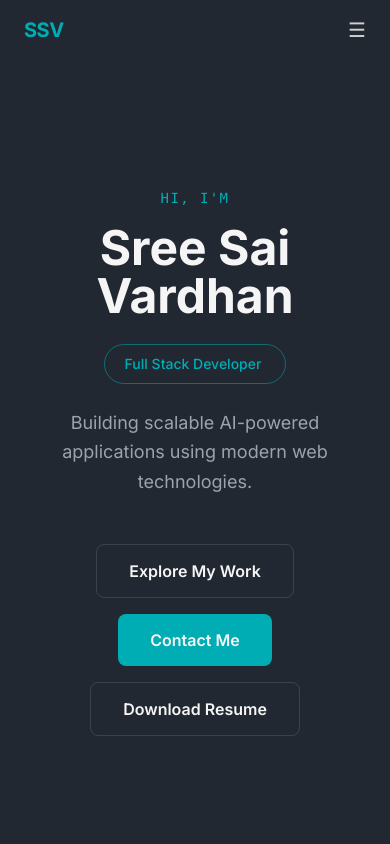
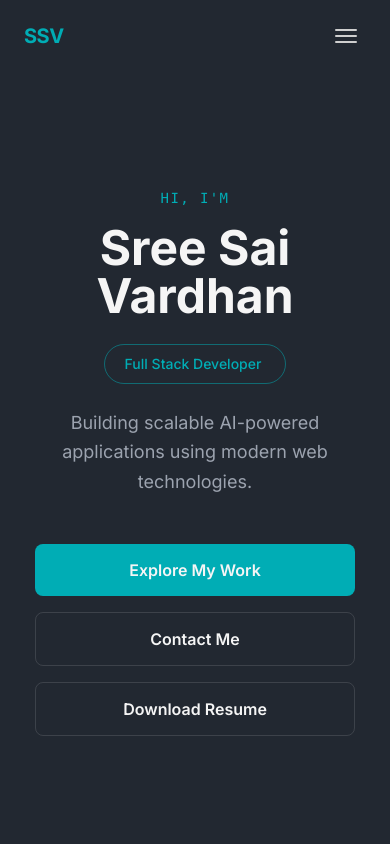
Before and after one commit to sreesaivardhan/portfolio, a React (Vite) app: page / in a window 390 px wide. Shown: the top 844 px of the page. Built offline with nearby package versions, Linux system fonts and the light colour scheme.

Commit message:
Ui mobile polish

```diff
--- a/src/components/Hero.jsx
+++ b/src/components/Hero.jsx
@@ -41,7 +41,7 @@ export default function Hero() {
       className="min-h-screen flex items-center justify-center px-6 pt-20"
       style={{ background: '#222831' }}
     >
-      <div className="max-w-4xl mx-auto text-center">
+      <div className="max-w-4xl mx-auto text-center w-full">
         <p className="text-sm font-mono tracking-widest mb-4" style={{ color: '#00ADB5' }}>
           HI, I'M
         </p>
@@ -65,11 +65,29 @@ export default function Hero() {
           {personalInfo.tagline}
         </p>
 
-        <div className="flex flex-wrap justify-center gap-4">
-          {/* Primary CTA */}
+        {/*
+          Button layout:
+          • Mobile  → stack vertically, each button full-width
+          • Desktop → side by side in a row
+          All three buttons share identical dimensions (py-3.5, same font/radius).
+        */}
+        <div className="flex flex-col sm:flex-row sm:flex-wrap sm:justify-center gap-4 w-full sm:w-auto mx-auto max-w-xs sm:max-w-none">
+
+          {/* ── PRIMARY CTA ── */}
           <a
             href="#projects"
-            className="px-8 py-3.5 font-semibold rounded-lg transition-all duration-200"
+            className="flex items-center justify-center px-8 py-3.5 font-semibold rounded-lg transition-all duration-200 text-center"
+            style={{ background: '#00ADB5', color: '#F5F5F5' }}
+            onMouseEnter={e => { e.currentTarget.style.background = '#0BC5D1' }}
+            onMouseLeave={e => { e.currentTarget.style.background = '#00ADB5' }}
+          >
+            Explore My Work
+          </a>
+
+          {/* ── SECONDARY CTA — Contact Me ── */}
+          <a
+            href="#contact"
+            className="flex items-center justify-center px-8 py-3.5 font-semibold rounded-lg transition-all duration-200 text-center"
             style={{ background: 'transparent', border: '1px solid rgba(255,255,255,0.12)', color: '#F5F5F5' }}
             onMouseEnter={e => {
               e.currentTarget.style.background = 'rgba(0,173,181,0.12)'
@@ -82,26 +100,15 @@ export default function Hero() {
               e.currentTarget.style.color = '#F5F5F5'
             }}
           >
-            Explore My Work
-          </a>
-
-          {/* Secondary CTA — Contact Me */}
-          <a
-            href="#contact"
-            className="px-8 py-3.5 font-semibold rounded-lg transition-all duration-200"
-            style={{ background: '#00ADB5', color: '#F5F5F5' }}
-            onMouseEnter={e => { e.currentTarget.style.background = '#0BC5D1' }}
-            onMouseLeave={e => { e.currentTarget.style.background = '#00ADB5' }}
-          >
             Contact Me
           </a>
 
-          {/* Secondary CTA — Download Resume */}
+          {/* ── SECONDARY CTA — Download Resume ── */}
           <a
             href={RESUME_URL}
             target="_blank"
             rel="noopener noreferrer"
-            className="px-8 py-3.5 font-semibold rounded-lg transition-all duration-200"
+            className="flex items-center justify-center px-8 py-3.5 font-semibold rounded-lg transition-all duration-200 text-center"
             style={{ background: 'transparent', border: '1px solid rgba(255,255,255,0.12)', color: '#F5F5F5' }}
             onMouseEnter={e => {
               e.currentTarget.style.background = 'rgba(0,173,181,0.12)'
@@ -116,6 +123,7 @@ export default function Hero() {
           >
             Download Resume
           </a>
+
         </div>
       </div>
     </section>
--- a/src/components/Navbar.jsx
+++ b/src/components/Navbar.jsx
@@ -1,4 +1,4 @@
-import { useState, useEffect, useRef } from 'react'
+import { useState, useEffect } from 'react'
 
 const links = [
   { label: 'About',          href: '#about' },
@@ -12,10 +12,30 @@ const links = [
 
 const sectionIds = links.map(l => l.href.slice(1))
 
+/* SVG icon components — avoids emoji rendering differences across devices */
+function HamburgerIcon() {
+  return (
+    <svg width="22" height="22" viewBox="0 0 22 22" fill="none" aria-hidden="true">
+      <rect y="4"  width="22" height="2" rx="1" fill="currentColor" />
+      <rect y="10" width="22" height="2" rx="1" fill="currentColor" />
+      <rect y="16" width="22" height="2" rx="1" fill="currentColor" />
+    </svg>
+  )
+}
+
+function CloseIcon() {
+  return (
+    <svg width="20" height="20" viewBox="0 0 20 20" fill="none" aria-hidden="true">
+      <line x1="2" y1="2" x2="18" y2="18" stroke="currentColor" strokeWidth="2" strokeLinecap="round" />
+      <line x1="18" y1="2" x2="2"  y2="18" stroke="currentColor" strokeWidth="2" strokeLinecap="round" />
+    </svg>
+  )
+}
+
 export default function Navbar() {
-  const [scrolled, setScrolled]         = useState(false)
-  const [open, setOpen]                 = useState(false)
-  const [activeSection, setActiveSection] = useState('')
+  const [scrolled,       setScrolled]       = useState(false)
+  const [open,           setOpen]           = useState(false)
+  const [activeSection,  setActiveSection]  = useState('')
 
   // Scroll shadow
   useEffect(() => {
@@ -31,9 +51,7 @@ export default function Navbar() {
       const el = document.getElementById(id)
       if (!el) return
       const obs = new IntersectionObserver(
-        ([entry]) => {
-          if (entry.isIntersecting) setActiveSection(id)
-        },
+        ([entry]) => { if (entry.isIntersecting) setActiveSection(id) },
         { rootMargin: '-40% 0px -55% 0px', threshold: 0 }
       )
       obs.observe(el)
@@ -42,25 +60,33 @@ export default function Navbar() {
     return () => observers.forEach(o => o.disconnect())
   }, [])
 
+  // Lock body scroll when mobile menu is open
+  useEffect(() => {
+    document.body.style.overflow = open ? 'hidden' : ''
+    return () => { document.body.style.overflow = '' }
+  }, [open])
+
   return (
+    <>
       <nav
         className={`fixed top-0 w-full z-50 transition-all duration-300 ${
-        scrolled
-          ? 'backdrop-blur shadow-lg'
-          : 'bg-transparent'
+          scrolled || open ? 'backdrop-blur-md shadow-lg' : 'bg-transparent'
         }`}
-      style={scrolled ? { background: 'rgba(34,40,49,0.97)' } : {}}
+        style={(scrolled || open) ? { background: 'rgba(34,40,49,0.97)' } : {}}
       >
         <div className="max-w-6xl mx-auto px-6 py-4 flex justify-between items-center">
+
+          {/* Logo */}
           <a
             href="#hero"
-          className="font-bold text-xl tracking-tight transition-colors"
+            className="font-bold text-xl tracking-tight"
             style={{ color: '#00ADB5' }}
+            onClick={() => setOpen(false)}
           >
             SSV
           </a>
 
-        {/* Desktop links */}
+          {/* Desktop nav links */}
           <div className="hidden md:flex gap-8">
             {links.map(l => {
               const isActive = activeSection === l.href.slice(1)
@@ -82,39 +108,70 @@ export default function Navbar() {
             })}
           </div>
 
-        {/* Mobile hamburger */}
+          {/* Mobile hamburger/close button */}
           <button
-          className="md:hidden text-xl transition-colors"
+            className="md:hidden flex items-center justify-center w-10 h-10 rounded-lg transition-colors duration-200"
             style={{ color: '#CFCFCF' }}
-          onClick={() => setOpen(!open)}
-          aria-label="Toggle menu"
+            onClick={() => setOpen(prev => !prev)}
+            aria-label={open ? 'Close menu' : 'Open menu'}
+            aria-expanded={open}
           >
-          {open ? '✕' : '☰'}
+            {open ? <CloseIcon /> : <HamburgerIcon />}
           </button>
+
         </div>
+      </nav>
 
-      {/* Mobile menu */}
-      {open && (
+      {/* Mobile full-screen menu overlay */}
       <div
-          className="md:hidden px-6 py-4 flex flex-col gap-4"
-          style={{ background: '#393E46' }}
+        className="fixed inset-0 z-40 md:hidden flex flex-col transition-all duration-300"
+        style={{
+          background: 'rgba(34,40,49,0.98)',
+          backdropFilter: 'blur(12px)',
+          opacity: open ? 1 : 0,
+          pointerEvents: open ? 'auto' : 'none',
+          paddingTop: '72px', // clears the navbar bar
+        }}
+        aria-hidden={!open}
       >
-          {links.map(l => {
+        {/* Divider under navbar */}
+        <div style={{ height: '1px', background: 'rgba(255,255,255,0.08)', marginBottom: '8px' }} />
+
+        <nav className="flex flex-col px-6 pt-4 pb-10 overflow-y-auto flex-1">
+          {links.map((l, idx) => {
             const isActive = activeSection === l.href.slice(1)
             return (
               <a
                 key={l.label}
                 href={l.href}
                 onClick={() => setOpen(false)}
-                className="text-sm font-medium transition-colors"
-                style={{ color: isActive ? '#00ADB5' : '#CFCFCF' }}
+                className="flex items-center justify-between py-4 font-medium text-base transition-colors duration-200"
+                style={{
+                  color: isActive ? '#00ADB5' : '#F5F5F5',
+                  borderBottom: idx < links.length - 1
+                    ? '1px solid rgba(255,255,255,0.06)'
+                    : 'none',
+                }}
               >
-                {l.label}
+                <span>{l.label}</span>
+                {/* Active indicator chevron */}
+                {isActive && (
+                  <svg width="16" height="16" viewBox="0 0 16 16" fill="none" aria-hidden="true">
+                    <path d="M6 3l5 5-5 5" stroke="#00ADB5" strokeWidth="1.8" strokeLinecap="round" strokeLinejoin="round" />
+                  </svg>
+                )}
               </a>
             )
           })}
+
+          {/* Bottom accent */}
+          <div className="mt-auto pt-8 flex items-center gap-3">
+            <div style={{ flex: 1, height: '1px', background: 'rgba(255,255,255,0.06)' }} />
+            <span className="text-xs font-mono" style={{ color: '#9CA3AF' }}>SSV © 2026</span>
+            <div style={{ flex: 1, height: '1px', background: 'rgba(255,255,255,0.06)' }} />
           </div>
-      )}
         </nav>
+      </div>
+    </>
   )
 }
```
Lines whose indentation alone changed are shown as unchanged.
